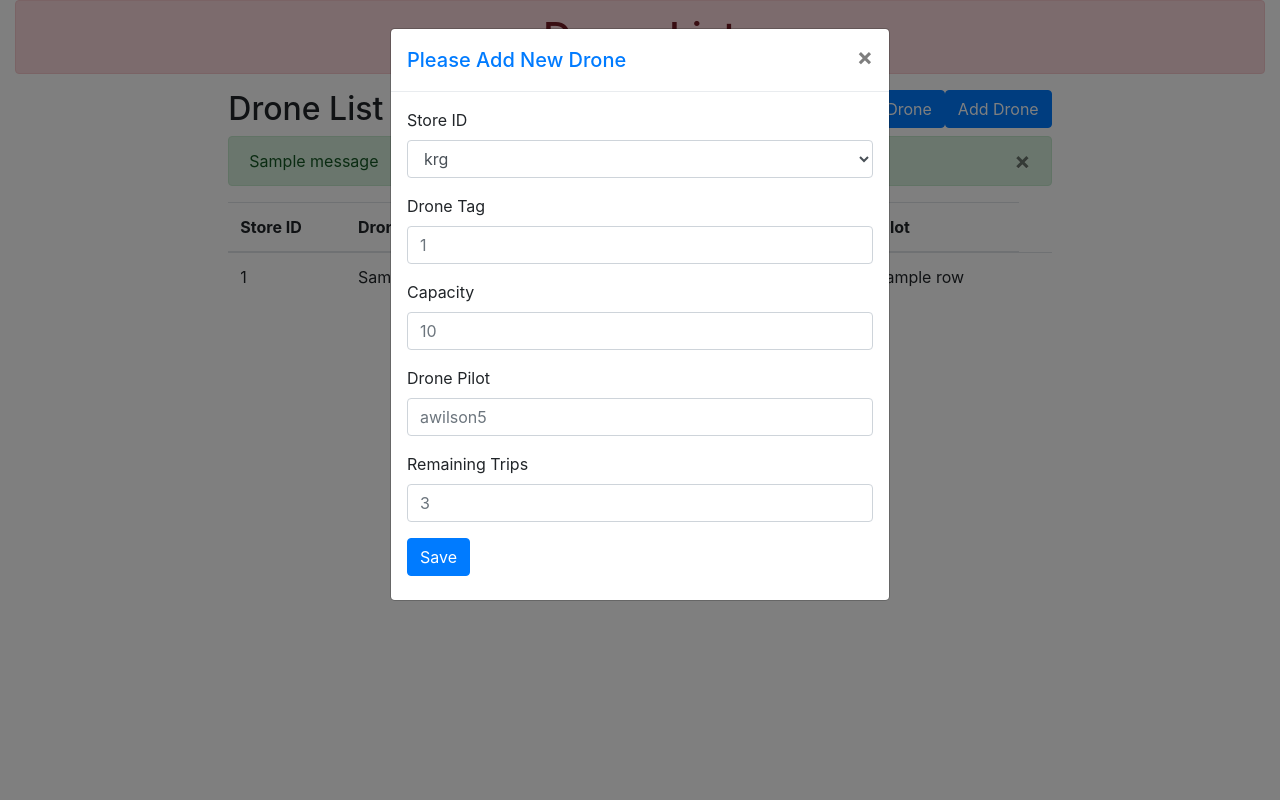
After one commit to JennyZhu2/CS4400-Phase-4, a Flask app: template templates/Drone.html in a window 1280 px wide, after a click on "Add Drone". The commit adds this page. Run offline with Flask 3, Linux system fonts and the light colour scheme; the template is opened without the code that fills it: most values are stand-ins (such as "Sample title", 1, 10 or a date in 2020); one stand-in notice (Sample message) is shown; some libraries are stand-ins or nearby versions.

Commit message:
finished drones and products

```diff
--- a/main.py
+++ b/main.py
@@ -27,9 +27,9 @@ connection.commit()
 # for x in cursor:
 #      print(x)
 
-@app.route('/', methods=['POST', 'GET'])
-def home():
-    return redirect(url_for('customer'))
+# @app.route('/', methods=['POST', 'GET'])
+# def home():
+#     return redirect(url_for('customer'))
 
 @app.route('/customer', methods=['POST', 'GET'])
 def addCustomer():
@@ -66,6 +66,24 @@ def removeCustomer():
         uname = request.form['uname']
         try:
             cursor.callproc('remove_customer', [uname])
+            connection.commit()
+            cursor.close()
+            return redirect('/customer')
+        except Exception as e:
+            flash(f'Cannot delete customer: {e}')
+    cursor.close()
+    return render_template('customer.html', customer=customer)
+
+@app.route('/customer_credits', methods=['POST', 'GET'])
+def customerCredits():
+    cursor = connection.cursor()
+    cursor.execute("SELECT * FROM customers")
+    customer = cursor.fetchall()
+    if request.method == "POST":
+        uname = request.form['uname']
+        money = request.form['money']
+        try:
+            cursor.callproc('increase_customer_credits', [uname, money])
             connection.commit()
             cursor.close()
             return redirect('/customer')
@@ -122,9 +140,144 @@ def delete_pilot():
     cursor.close()
     return render_template('drone_pilot.html', drone_pilots=drone_pilots)
 
+@app.route('/product', methods=['POST', 'GET'])
+def addProduct():
+    cursor = connection.cursor()
+    cursor.execute("SELECT * FROM products")
+    product = cursor.fetchall()
+    if request.method == "POST":
+        # fetch data from form inputs
+        barcode = request.form['barcode']
+        pname = request.form['pname']
+        weight = request.form['weight']
+        try:
+            # call mysql stored procedure and commit changes
+            cursor.callproc('add_product', (barcode, pname, weight))
+            connection.commit()
+            cursor.close()
+            return redirect('/product')
+        except Exception as e:
+            flash(f'Cannot add product: {e}')
+    cursor.close()
+    # populate webpage with queried entries
+    return render_template('product.html', product=product)
+
+@app.route('/remove_product', methods=['POST', 'GET'])
+def removeProduct():
+    cursor = connection.cursor()
+    cursor.execute("SELECT * FROM products")
+    product = cursor.fetchall()
+    if request.method == "POST":
+        barcode = request.form['barcode']
+        try:
+            cursor.callproc('remove_product', [barcode])
+            connection.commit()
+            cursor.close()
+            return redirect('/product')
+        except Exception as e:
+            flash(f'Cannot delete product: {e}')
+    cursor.close()
+    return render_template('product.html', product=product)
+
+@app.route('/drone', methods=['POST', 'GET'])
+def addDrone():
+    cursor = connection.cursor()
+    cursor.execute("SELECT * FROM drones")
+    drone = cursor.fetchall()
+    cursor.execute("SELECT * FROM drone_pilots")
+    drone_pilots = cursor.fetchall()
+    if request.method == "POST":
+        # fetch data from form inputs
+        storeid = request.form['storeid']
+        dronetag = request.form['dronetag']
+        capacity = request.form['capacity']
+        pilot = request.form['pilot']
+        remtrips = request.form['remtrips']
+        try:
+            # call mysql stored procedure and commit changes
+            cursor.callproc('add_drone', (storeid, dronetag, capacity, remtrips, pilot))
+            connection.commit()
+            cursor.close()
+            return redirect('/drone')
+        except Exception as e:
+            flash(f'Cannot add drone: {e}')
+    cursor.close()
+    # populate webpage with queried entries
+    return render_template('drone.html', drone=drone, drone_pilots=drone_pilots)
+
+@app.route('/remove_drone', methods=['POST', 'GET'])
+def removeDrone():
+    cursor = connection.cursor()
+    cursor.execute("SELECT * FROM drones")
+    drone = cursor.fetchall()
+    cursor.execute("SELECT * FROM drone_pilots")
+    drone_pilots = cursor.fetchall()
+    if request.method == "POST":
+        storeid = request.form['storeid']
+        dronetag = request.form['dronetag']
+        try:
+            cursor.callproc('remove_drone', [storeid, dronetag])
+            connection.commit()
+            cursor.close()
+            return redirect('/drone')
+        except Exception as e:
+            flash(f'Cannot delete drone: {e}')
+    cursor.close()
+    return render_template('drone.html', drone=drone, drone_pilots=drone_pilots)
+
+@app.route('/refuel_drone', methods=['POST', 'GET'])
+def refuelDrone():
+    cursor = connection.cursor()
+    cursor.execute("SELECT * FROM drones")
+    drone = cursor.fetchall()
+    cursor.execute("SELECT * FROM drone_pilots")
+    drone_pilots = cursor.fetchall()
+    if request.method == "POST":
+        storeid = request.form['storeid']
+        dronetag = request.form['dronetag']
+        refueledtrips = request.form['refueledtrips']
+        try:
+            cursor.callproc('repair_refuel_drone', [storeid, dronetag, refueledtrips])
+            connection.commit()
+            cursor.close()
+            return redirect('/drone')
+        except Exception as e:
+            flash(f'Cannot refuel drone: {e}')
+    cursor.close()
+    return render_template('drone.html', drone=drone, drone_pilots=drone_pilots)
+
+@app.route('/swap_drone', methods=['POST', 'GET'])
+def swapDrone():
+    cursor = connection.cursor()
+    cursor.execute("SELECT * FROM drones")
+    drone = cursor.fetchall()
+    cursor.execute("SELECT * FROM drone_pilots")
+    drone_pilots = cursor.fetchall()
+    print(drone_pilots)
+    if request.method == "POST":
+        incoming = request.form['incoming']
+        outgoing = request.form['outgoing']
+        try:
+            cursor.callproc('swap_drone_control', [incoming, outgoing])
+            connection.commit()
+            cursor.close()
+            return redirect('/drone')
+        except Exception as e:
+            flash(f'Cannot swap: {e}')
+    cursor.close()
+    return render_template('drone.html', drone=drone, drone_pilots=drone_pilots)
+
 @app.route('/view')
 def view():
     return 'Views will be displayed here'
 
+@app.route('/order')
+def order():
+    return 'Orders will be displayed here'
+
+@app.route('/')
+def main():
+    return render_template("index.html")
+
 if __name__ == '__main__':
     app.run(debug=True)
--- /dev/null
+++ b/templates/Drone.html
@@ -0,0 +1,277 @@
+<!DOCTYPE html>
+<html lang="en">
+<head>
+    <meta charset="UTF-8">
+    <meta http-equiv="X-UA-Compatible" content="IE=edge">
+    <meta name="viewport" content="width=device-width, initial-scale=1.0">
+    <title>Drone Dispatch - Drones</title>
+
+
+    <link rel="stylesheet" href="https://maxcdn.bootstrapcdn.com/bootstrap/4.0.0/css/bootstrap.min.css">
+</head>
+<body>
+
+<div class="container-fluid" style="overflow-y:scroll;">
+<h1 class="text-center alert alert-danger">Drone List</h1>
+        <div class="row">
+            <div class="col-sm-2"></div>
+
+            <!-- content goes here -->
+            <div class="col-sm-8">
+<h2 >Drone List <button class="btn btn-primary float-right" data-toggle="modal" data-target="#myModal1">Add Drone</button>
+    <button class="btn btn-primary float-right" data-toggle="modal" data-target="#myModal2">Remove Drone</button>
+<button class="btn btn-primary float-right" data-toggle="modal" data-target="#myModal3">Refuel Drone</button>
+<button class="btn btn-primary float-right" data-toggle="modal" data-target="#myModal4">Swap Pilots</button></h2>
+
+
+{%with messages = get_flashed_messages()%}
+{%if messages%}
+{% for message in messages %}
+<div class="alert alert-success alert-dismissable" role="alert">
+    <button type="button" class="close" data-dismiss="alert" aria-label="close">
+        <span aria-hidden="true">&times;</span>
+    </button>
+    {{message}}
+</div>
+{%endfor%}
+{%endif%}
+{%endwith%}
+
+
+
+    <!-- Enter New Customer Modal -->
+    <div id="myModal1" class="modal fade" role="dialog">
+        <div class="modal-dialog">
+            <div class="modal-content">
+
+                <div class="modal-header">
+                    <h5 class="modal-title text-primary" style="align-content: center;">Please Add New Drone</h5>
+                    <button type="button" class="close" data-dismiss="modal" aria-label="Close">
+                      <span aria-hidden="true">&times;</span>
+                    </button>
+                  </div>
+
+
+                <div class="modal-body">
+
+                    <form action="{{ url_for('addDrone')}}" method="POST">
+                        <div class="form-group">
+                          <label>Store ID</label>
+                            <select name="storeid" id="storeid" class="form-control" placeholder="pub">
+                                {% for s in ["krg", "pub"] %}
+                                <option value="{{ s }}">{{ s }}</option>
+                                {% endfor %}
+                            </select>
+                        </div>
+
+                        <div class="form-group">
+                            <label>Drone Tag</label>
+                            <input type="text" name="dronetag" class="form-control" id="dronetag" placeholder="1">
+                        </div>
+
+                        <div class="form-group">
+                            <label>Capacity</label>
+                            <input type="text" name="capacity" class="form-control" id="capacity" placeholder="10">
+                        </div>
+
+                        <div class="form-group">
+                            <label>Drone Pilot</label>
+                            <input type="text" name="pilot" class="form-control" id="pilot" placeholder="awilson5">
+                        </div>
+
+                        <div class="form-group">
+                            <label>Remaining Trips</label>
+                            <input type="text" name="remtrips" class="form-control" id="remtrips" placeholder="3">
+                        </div>
+
+                        <button type="submit" class="btn btn-primary mb-2">Save</button>
+
+                      </form>
+
+
+                </div>
+            </div>
+        </div>
+
+    </div>
+
+
+    <!-- End of Remove Customer Modal -->
+
+
+
+<table class="table table-hover">
+    <thead>
+        <tr>
+            <th scope="col">Store ID</th>
+            <th scope="col">Drone Tag</th>
+            <th scope="col">Capacity</th>
+            <th scope="col">Trips Remaining</th>
+            <th scope="col">Pilot</th>
+        </tr>
+    </thead>
+    <tbody>
+        {% for row in drone %}
+        <tr>
+        <td>{{row.0}}</td>
+        <td>{{row.1}}</td>
+        <td>{{row.2}}</td>
+        <td>{{row.3}}</td>
+        <td>{{row.4}}</td>
+        <td>
+        </td>
+    </tr>
+
+
+     <!-- Enter New Student Modal -->
+     <div id="myModal2" class="modal fade" role="dialog">
+        <div class="modal-dialog">
+            <div class="modal-content">
+
+                <div class="modal-header">
+                    <h5 class="modal-title text-primary" style="align-content: center;">Drone to Remove</h5>
+                    <button type="button" class="close" data-dismiss="modal" aria-label="Close">
+                      <span aria-hidden="true">&times;</span>
+                    </button>
+                  </div>
+
+
+                <div class="modal-body">
+
+                    <form action="{{ url_for('removeDrone')}}" method="POST">
+                        <div class="form-group">
+                          <label>Store ID</label>
+                            <select name="storeid" id="storeid_rm" class="form-control" placeholder="pub">
+                                {% for p in ["krg", "pub"] %}
+                                <option value="{{ p }}">{{ p }}</option>
+                                {% endfor %}
+                            </select>
+                            <label>Drone Tag</label>
+                            <input type="text" name="dronetag" class="form-control" id="dronetag_rm" placeholder="1">
+<!--                          <input type="text" name="uname" class="form-control" id="exampleFormControlInput1" placeholder="agarcia3">-->
+                        </div>
+                        <div class="form-group">
+                            <button type="submit" class="btn btn-danger">Remove</button>
+                            <a href="{{ url_for('addDrone') }}" class="btn btn-secondary">Cancel</a>
+                        </div>
+
+                      </form>
+
+
+                </div>
+            </div>
+        </div>
+
+    </div>
+
+         <!-- Enter New Student Modal -->
+     <div id="myModal3" class="modal fade" role="dialog">
+        <div class="modal-dialog">
+            <div class="modal-content">
+
+                <div class="modal-header">
+                    <h5 class="modal-title text-primary" style="align-content: center;">Refuel Drone</h5>
+                    <button type="button" class="close" data-dismiss="modal" aria-label="Close">
+                      <span aria-hidden="true">&times;</span>
+                    </button>
+                  </div>
+
+
+                <div class="modal-body">
+
+                    <form action="{{ url_for('refuelDrone')}}" method="POST">
+                        <div class="form-group">
+                          <label>Store ID</label>
+                            <select name="storeid" id="storeid_rf" class="form-control" placeholder="pub">
+                                {% for p in ["krg", "pub"] %}
+                                <option value="{{ p }}">{{ p }}</option>
+                                {% endfor %}
+                            </select>
+                            <label>Drone Tag</label>
+                            <input type="text" name="dronetag" class="form-control" id="dronetag_rf" placeholder="2">
+                            <label>Refueled Trips</label>
+                            <input type="text" name="refueledtrips" class="form-control" id="rftrips" placeholder="3">
+<!--                          <input type="text" name="uname" class="form-control" id="exampleFormControlInput1" placeholder="agarcia3">-->
+                        </div>
+                        <div class="form-group">
+                            <button type="submit" class="btn btn-primary">Refuel</button>
+                            <a href="{{ url_for('addDrone') }}" class="btn btn-secondary">Cancel</a>
+                        </div>
+
+                      </form>
+
+
+                </div>
+            </div>
+        </div>
+
+    </div>
+
+
+    <!-- End of Edit Student Modal -->
+
+         <!-- Enter New Student Modal -->
+     <div id="myModal4" class="modal fade" role="dialog">
+        <div class="modal-dialog">
+            <div class="modal-content">
+
+                <div class="modal-header">
+                    <h5 class="modal-title text-primary" style="align-content: center;">Swap Pilots</h5>
+                    <button type="button" class="close" data-dismiss="modal" aria-label="Close">
+                      <span aria-hidden="true">&times;</span>
+                    </button>
+                  </div>
+
+
+                <div class="modal-body">
+
+                    <form action="{{ url_for('swapDrone')}}" method="POST">
+                        <div class="form-group">
+                          <label>Incoming</label>
+                            <select name="incoming" id="incoming" class="form-control" placeholder="agarcia3">
+                                {% for pilot in drone_pilots %}
+                                <option value="{{ pilot[0] }}">{{ pilot[0] }}</option>
+                                {% endfor %}
+                            </select>
+                            <label>Outgoing</label>
+                            <select name="outgoing" id="outgoing" class="form-control" placeholder="agarcia3">
+                                {% for d in drone %}
+                                <option value="{{ d[4] }}">{{ d[4] }}</option>
+                                {% endfor %}
+                            </select>
+<!--                          <input type="text" name="uname" class="form-control" id="exampleFormControlInput1" placeholder="agarcia3">-->
+                        </div>
+                        <div class="form-group">
+                            <button type="submit" class="btn btn-primary">Swap</button>
+                            <a href="{{ url_for('addDrone') }}" class="btn btn-secondary">Cancel</a>
+                        </div>
+
+                      </form>
+
+
+                </div>
+            </div>
+        </div>
+
+    </div>
+
+
+        {% endfor %}
+    </tbody>
+    <div class="msg">{{ msg }}</div>
+</table>
+            </div>
+            <!-- Content ends here-->
+
+
+            <div class="col-sm-2"></div>
+
+        </div>
+    </div>
+
+ <script type="text/javascript" src="{{ url_for('static', filename='js/jquery-3.2.1.min.js') }}"></script>
+    <script src="https://code.jquery.com/jquery-3.2.1.slim.min.js" integrity="sha384-KJ3o2DKtIkvYIK3UENzmM7KCkRr/rE9/Qpg6aAZGJwFDMVNA/GpGFF93hXpG5KkN" crossorigin="anonymous"></script>
+    <script src="https://cdnjs.cloudflare.com/ajax/libs/popper.js/1.12.9/umd/popper.min.js" integrity="sha384-ApNbgh9B+Y1QKtv3Rn7W3mgPxhU9K/ScQsAP7hUibX39j7fakFPskvXusvfa0b4Q" crossorigin="anonymous"></script>
+    <script src="https://maxcdn.bootstrapcdn.com/bootstrap/4.0.0/js/bootstrap.min.js" integrity="sha384-JZR6Spejh4U02d8jOt6vLEHfe/JQGiRRSQQxSfFWpi1MquVdAyjUar5+76PVCmYl" crossorigin="anonymous"></script>
+</body>
+</html>
```
Also changed, not shown: templates/customer.html (+46 -3 lines), templates/delete_drone_pilot.html (deleted, +0 -31 lines), templates/index.html (added, +47 -0 lines), templates/product.html (added, +166 -0 lines).
